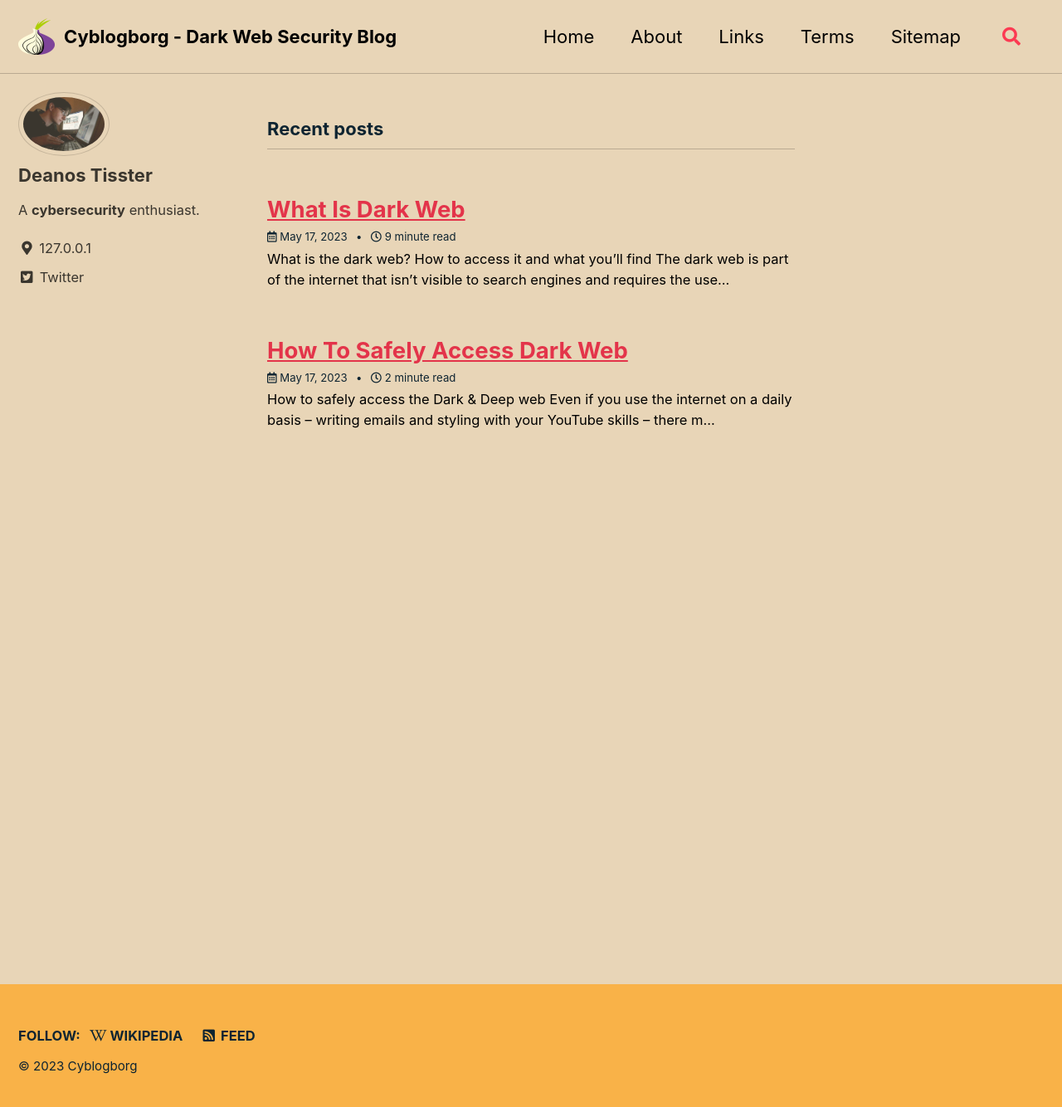
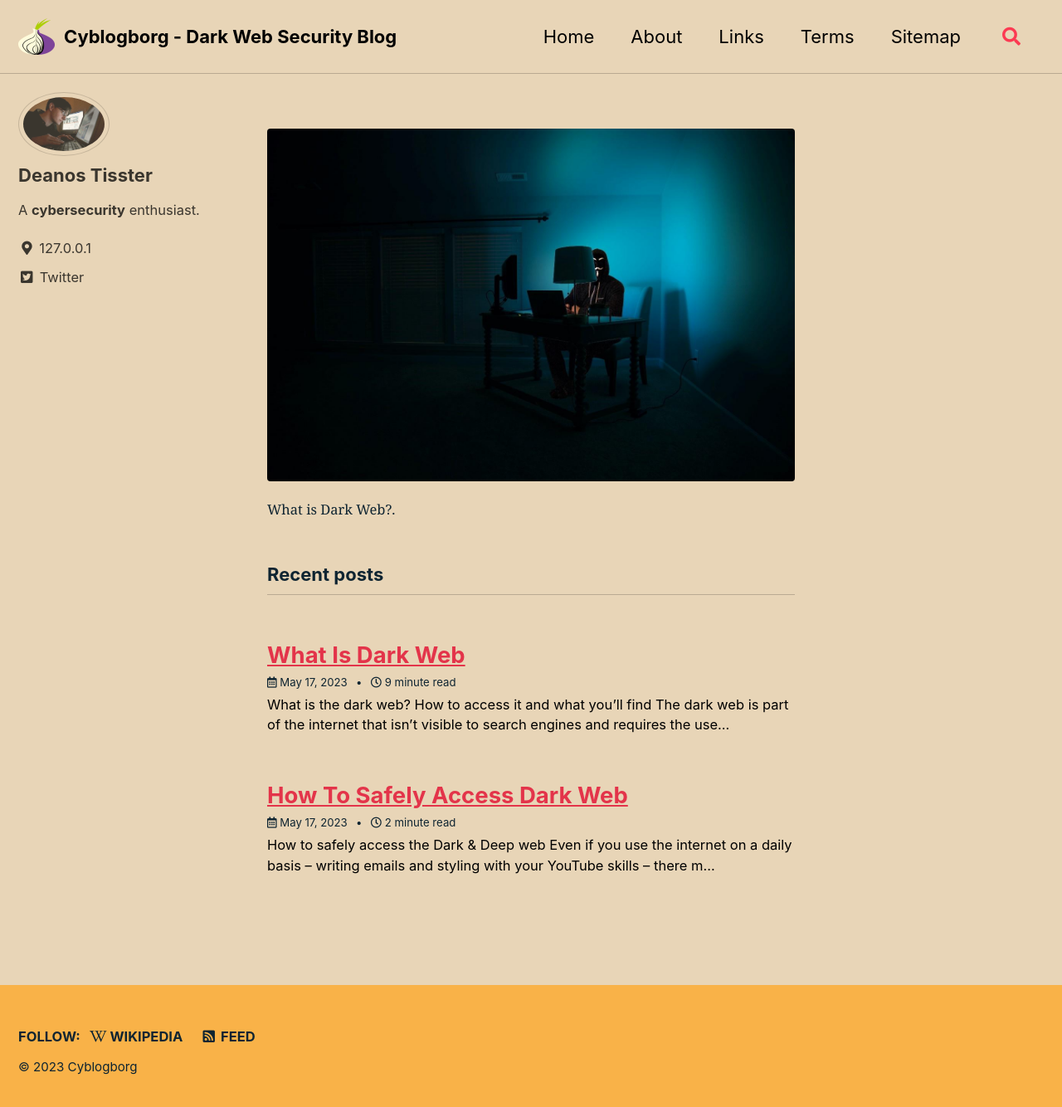
Before and after one commit to jekylldarkdev/mywebsite, a Jekyll site: the page built from index.html, in a window 1280 px wide and 1341 px high. Shown: the top 1334 px of the window at 83% size. Built offline with Jekyll 4.4.1, drawn with Linux system fonts in a browser that asks for light colours; cached includes are drawn as plain includes; the list of posts is cut into pages by our own code.

Commit message:
Update home.html

```diff
--- a/_layouts/home.html
+++ b/_layouts/home.html
@@ -3,6 +3,11 @@ layout: archive
 ---
 
 {{ content }}
+
+<figure>
+  <img src="/assets/images/dark.jpg" alt="What is Dark Web?">
+  <figcaption>What is Dark Web?.</figcaption>
+</figure>
 
 <h3 class="archive__subtitle">{{ site.data.ui-text[site.locale].recent_posts | default: "Recent Posts" }}</h3>
 
```
